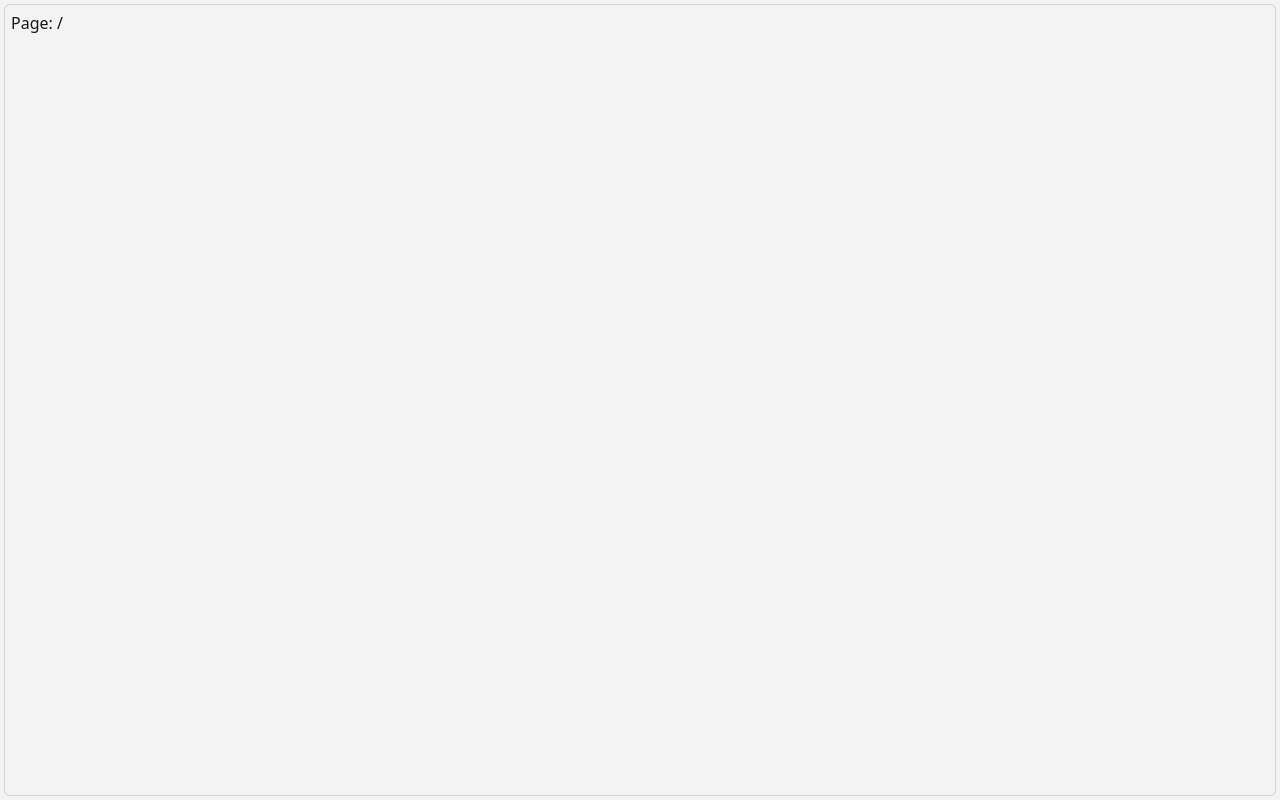
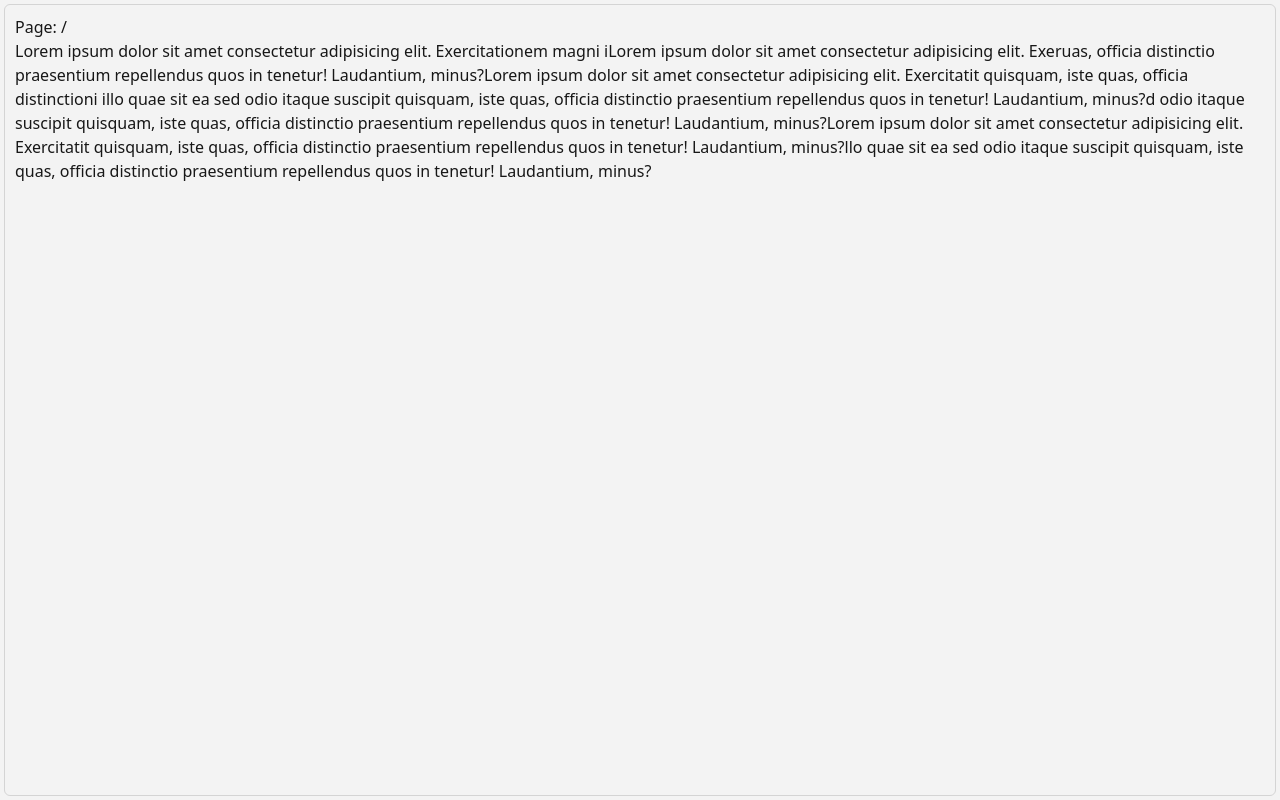
Before and after one commit to JosSebastian/archive, a Nuxt app: page / in a window 1280 px wide. Built offline with nearby package versions, Linux system fonts and the light colour scheme; no server answers.

Commit message:
layout restructuring

```diff
--- a/src-nuxt/assets/css/tailwind.css
+++ b/src-nuxt/assets/css/tailwind.css
@@ -1,3 +1,13 @@
 @tailwind base;
 @tailwind components;
 @tailwind utilities;
+
+::-webkit-scrollbar {
+  @apply w-2.5;
+}
+::-webkit-scrollbar-track {
+  @apply rounded-md bg-neutral-200 dark:bg-neutral-700;
+}
+::-webkit-scrollbar-thumb {
+  @apply rounded-md bg-neutral-400 hover:bg-neutral-500 dark:bg-neutral-500 dark:hover:bg-neutral-400;
+}
--- a/src-nuxt/layouts/default.vue
+++ b/src-nuxt/layouts/default.vue
@@ -11,7 +11,7 @@ const user = useSupabaseUser();
       class="w-full h-full m-0 p-1.5 rounded-md border border-neutral-300 dark:border-neutral-600 bg-neutral-100 dark:bg-neutral-800 flex flex-col justify-between gap-1"
     >
       <BarTop v-if="user" />
-      <div class="w-full h-full rounded-lg outline outline-0 overflow-auto">
+      <div class="overflow-hidden w-full h-full rounded-lg outline outline-0">
         <slot />
       </div>
       <BarBottom v-if="user" />
--- a/src-nuxt/pages/index.vue
+++ b/src-nuxt/pages/index.vue
@@ -1,11 +1,23 @@
 <script lang="ts" setup></script>
 
 <template>
-  <div class="w-full h-full flex flex-col">
-    <span class="w-full h-fit bg-neutral-100 dark:bg-neutral-800">
-      Page: /
-    </span>
-    <div class="mt-9 mb-3"></div>
+  <div class="w-full h-full m-0 p-1 flex flex-col">
+    <span class="w-96 h-fit"> Page: / </span>
+    <div class="overflow-auto">
+      Lorem ipsum dolor sit amet consectetur adipisicing elit. Exercitationem
+      magni iLorem ipsum dolor sit amet consectetur adipisicing elit. Exeruas,
+      officia distinctio praesentium repellendus quos in tenetur! Laudantium,
+      minus?Lorem ipsum dolor sit amet consectetur adipisicing elit. Exercitatit
+      quisquam, iste quas, officia distinctioni illo quae sit ea sed odio itaque
+      suscipit quisquam, iste quas, officia distinctio praesentium repellendus
+      quos in tenetur! Laudantium, minus?d odio itaque suscipit quisquam, iste
+      quas, officia distinctio praesentium repellendus quos in tenetur!
+      Laudantium, minus?Lorem ipsum dolor sit amet consectetur adipisicing elit.
+      Exercitatit quisquam, iste quas, officia distinctio praesentium
+      repellendus quos in tenetur! Laudantium, minus?llo quae sit ea sed odio
+      itaque suscipit quisquam, iste quas, officia distinctio praesentium
+      repellendus quos in tenetur! Laudantium, minus?
+    </div>
   </div>
 </template>
 
```
